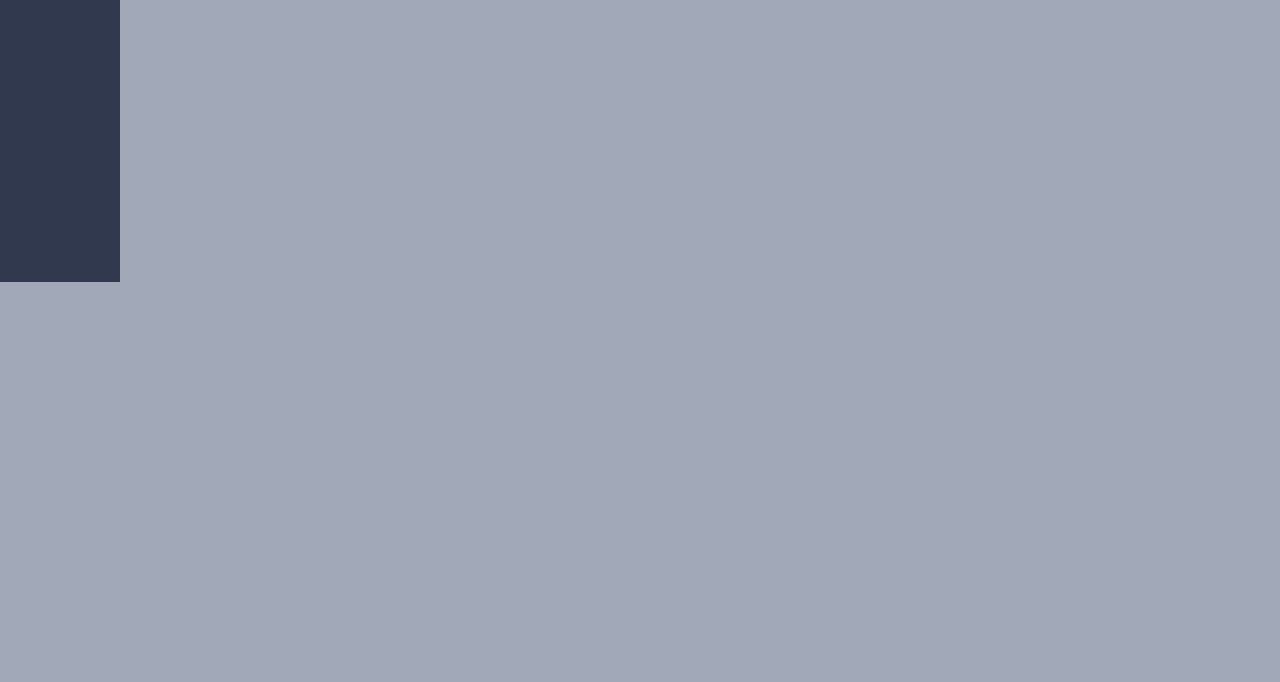
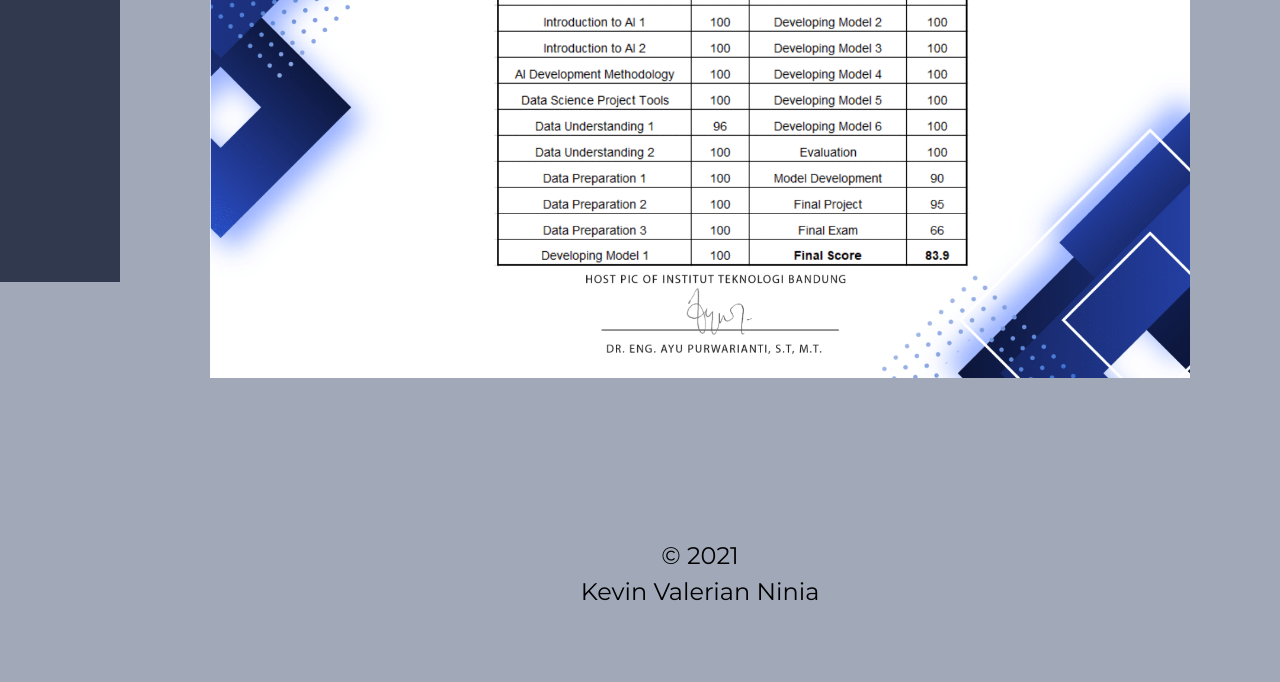
Before and after one commit to KevinValerian21/KevinValerian21.github.io, a plain HTML site: page sertifMicrodential.html in a window 1280 px wide. Shown: the part 518-1200 px from the top of the page. Before the commit the page ends 800 px from the top, so only its background shows below. Drawn offline with nearby package versions, Linux system fonts and the light colour scheme.

Commit message:
Update sertifMicrodential.html

```diff
--- a/sertifMicrodential.html
+++ b/sertifMicrodential.html
@@ -49,7 +49,7 @@ body, h1,h2,h3,h4,h5,h6 {font-family: "Montserrat", sans-serif}
     <div class="w3-row w3-center w3-padding-16 w3-section">
         <div class="row row-cols-1">
             <div class="col">
-                <img src="static/sertif dqlbab/Sertifikat Microdential.pdf" class="card-img-top" alt="...">
+                <img src="static/sertif dqlbab/Sertifikat Microdential.png" class="card-img-top" alt="...">
             </div>
         </div>
     </div>
```
